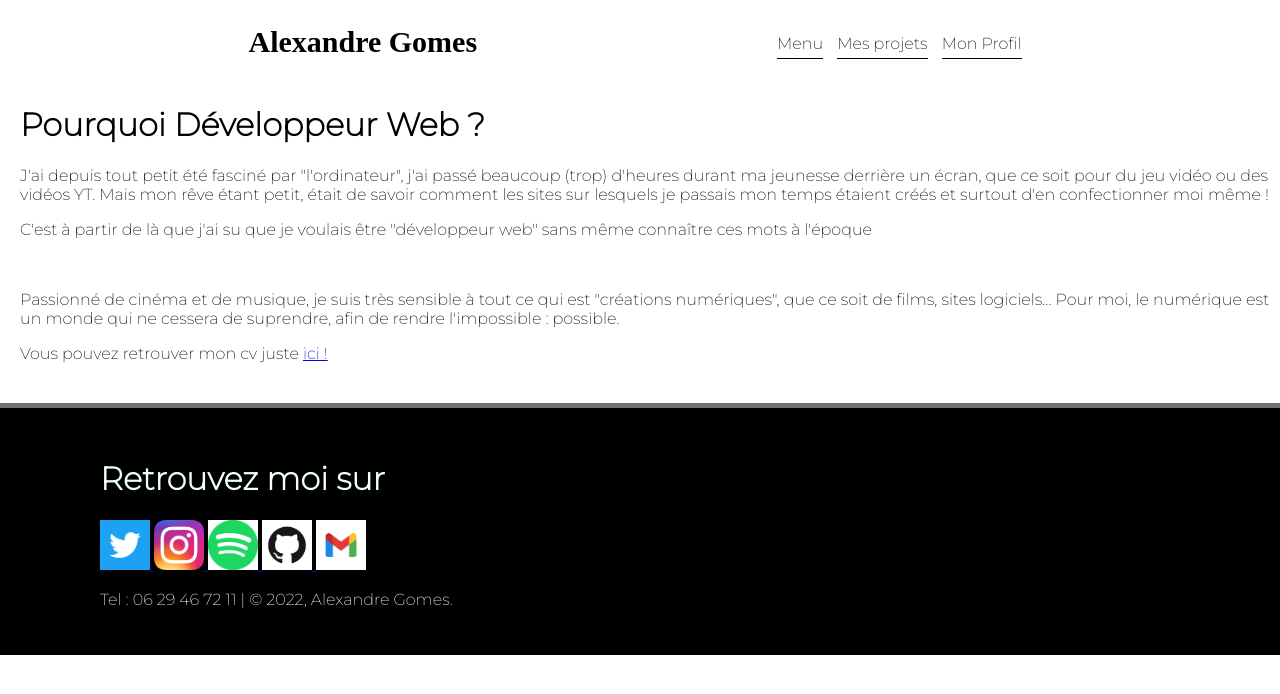
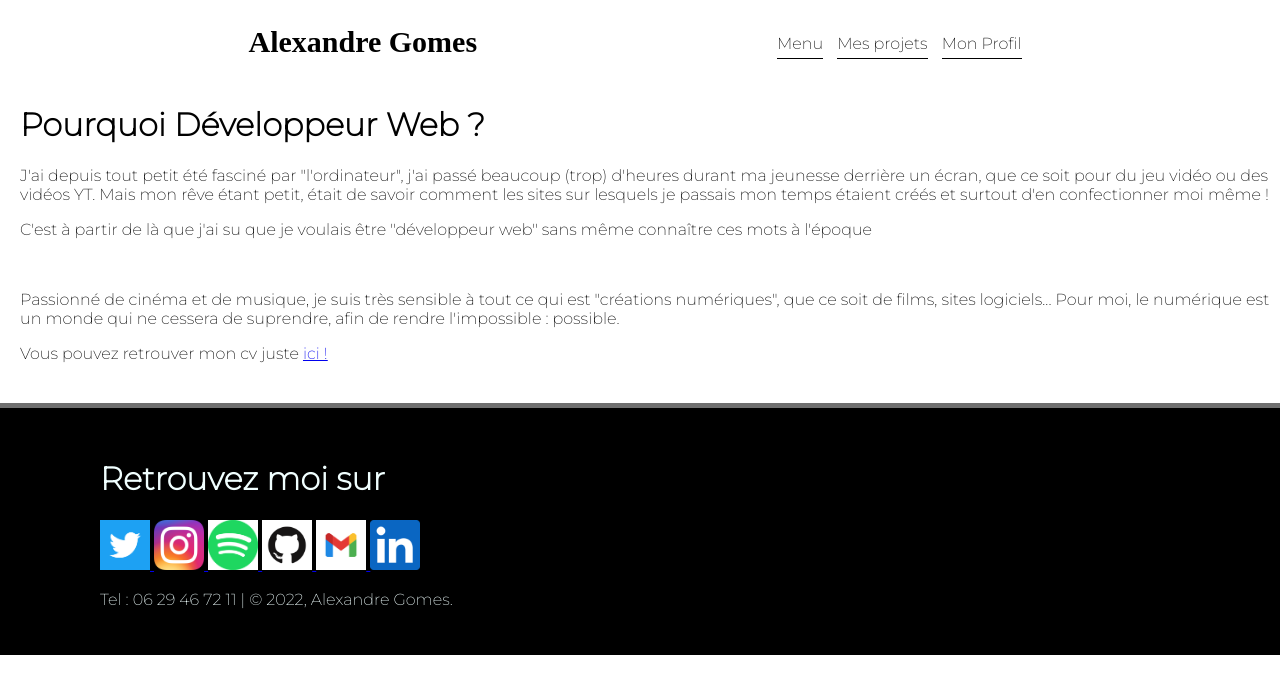
Before and after one commit to AlexandreGms17/portfolio, a plain HTML site: page profil.html in a window 1280 px wide. Drawn offline with Linux system fonts and the light colour scheme.

Commit message:
linkedin

```diff
--- a/profil.html
+++ b/profil.html
@@ -67,7 +67,9 @@
               <a href="mailto:alexg.scp@gmail.com" target="_blank">
                 <img src = "gmail.png" alt = "gmail" height="50" width="50">
               </a>
-
+              <a href="https://www.linkedin.com/in/alexandre-gomes-752a55236/" target="_blank">
+                <img src = "linkedin.png" alt = "linkedin" height="50" width="50">
+              </a>
          </div>
          <p id="contact">Tel : 06 29 46 72 11 | &copy; 2022, Alexandre Gomes.</p>
 
```
Also changed, not shown: index.html (+3 -1 lines), projets.html (+3 -1 lines).
